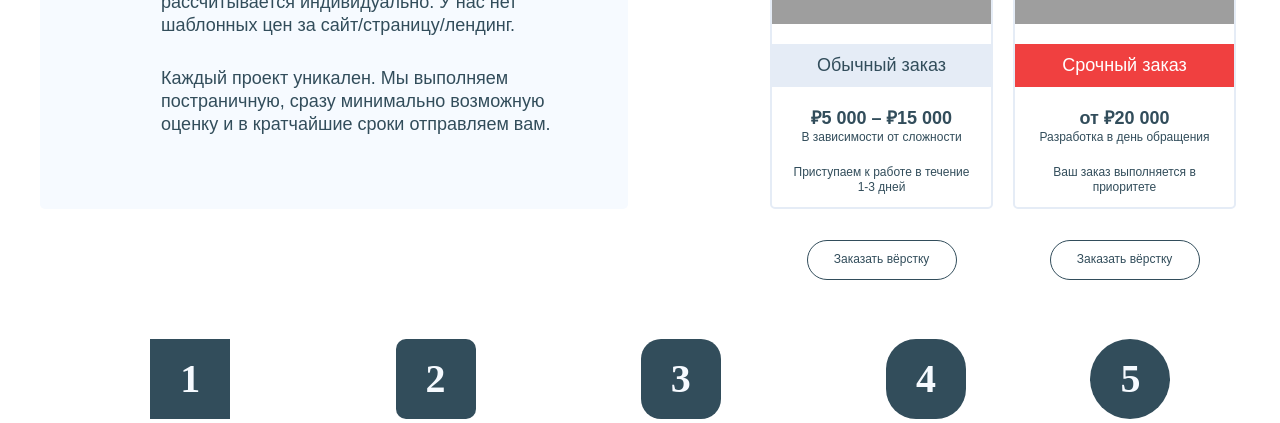
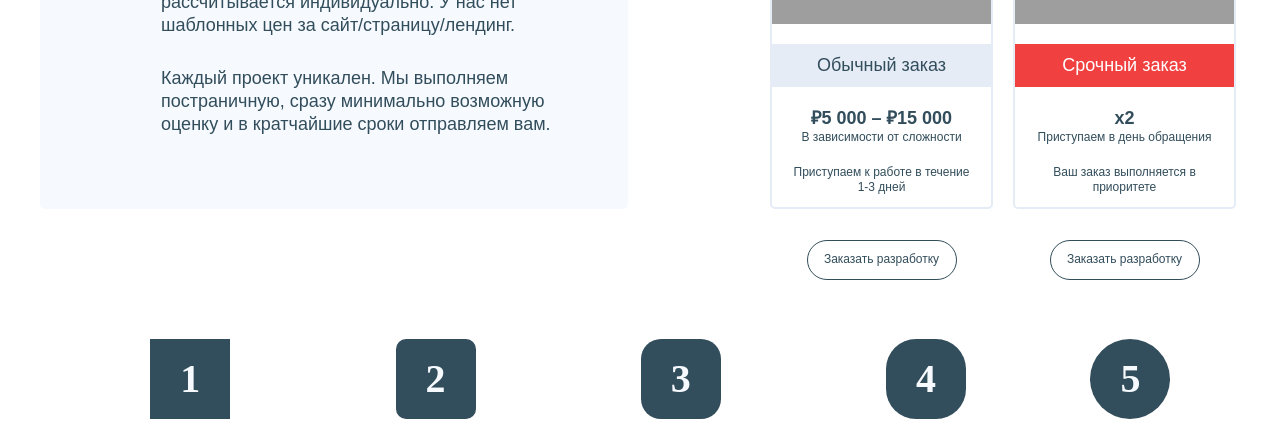
Before and after one commit to shpilson/studio, a PHP site: page / in a window 1280 px wide. Shown: the part 2160-2583 px from the top of the page. Run offline with PHP 8.4, Linux system fonts and the light colour scheme; grey boxes are pictures that could not be loaded.

Commit message:
screen #5 ready

```diff
--- a/css/desktop.css
+++ b/css/desktop.css
@@ -34,6 +34,10 @@
 
 /* Styles */
 
+.html {
+    scroll-behavior: smooth;
+}
+
 .wrapper {
     min-height: 100%;
     overflow: hidden;
@@ -44,6 +48,7 @@
 
 .header {
     display: flex;
+    scroll-behavior: smooth;
 }
 
 .container-top {
@@ -72,6 +77,7 @@
     padding-left: 30px;
     background-color: #ffffff;
     position: fixed;
+    box-shadow: 0px 0px 10px #ebebeb;
 }
 
 .header__logo {
@@ -457,6 +463,10 @@
     margin: 25px auto;
 }
 
+.prices__card-btn:hover {
+    box-shadow: 0px 0px 20px #dce5f1;
+}
+
 .card-plans--red {
     background: #F04040;
 }
--- a/index.html
+++ b/index.html
@@ -8,6 +8,7 @@
     <title>Kowalenko Studio</title>
 
     <link rel="stylesheet" media="all" href="/css/style.css">
+    <script src="//code-ya.jivosite.com/widget/D4gkSUHoK8" async></script>
 </head>
 
 <body>
@@ -55,7 +56,7 @@
     </div>
     <div class="wrapper">
         <!-- SCREEN #1 -->
-        <header class="header">
+        <header class="header" id="header">
 
             <div class="container">
                 <div class="header__box">
@@ -168,7 +169,8 @@
                             <p class="prices__card-price">₽5 000 – ₽15 000</p>
                             <p class="prices__card-desc">В зависимости от сложности</p>
                             <p class="prices__card-desc">Приступаем к работе в течение 1-3 дней</p>
-                            <input class="prices__card-btn" type="button" value="Заказать вёрстку">
+                            <a href="#header"><input class="prices__card-btn" type="button"
+                                    value="Заказать разработку"></a>
                         </div>
 
                         <div class="prices__card">
@@ -176,10 +178,12 @@
                             <div class="prices__card-plans card-plans--red">
                                 <p class="plans__card-text text--white">Срочный заказ</p>
                             </div>
-                            <p class="prices__card-price">от ₽20 000</p>
-                            <p class="prices__card-desc">Разработка в день обращения</p>
+                            <p class="prices__card-price">x2</p>
+                            <p class="prices__card-desc">Приступаем в день обращения</p>
                             <p class="prices__card-desc">Ваш заказ выполняется в приоритете</p>
-                            <input class="prices__card-btn" type="button" value="Заказать вёрстку">
+                            <a href="#header">
+                                <input class="prices__card-btn" type="button" value="Заказать разработку">
+                            </a>
                         </div>
                     </div>
                 </div>
@@ -241,7 +245,9 @@
                         </div>
                     </div>
                 </div>
-                <input class="projects__review-btn button" type="button" value="Заказать проект">
+                <a class="projects__review-btn" href="#header">
+                    <input class="projects__review-btn button" type="button" value="Заказать проект">
+                </a>
             </div>
         </section>
 
@@ -257,7 +263,9 @@
                     </h3>
 
                     <p class="footer__gift-text">Отправьте заявку, не закрывая наш сайт и подарок Ваш!</p>
-                    <input class="footer__gift-btn button" type="button" value="Получить подарок">
+                    <a class="footer__gift-btn" href="#header">
+                        <input class="footer__gift-btn button" type="button" value="Получить подарок">
+                    </a>
                 </div>
 
                 <!-- Contacts -->
```
